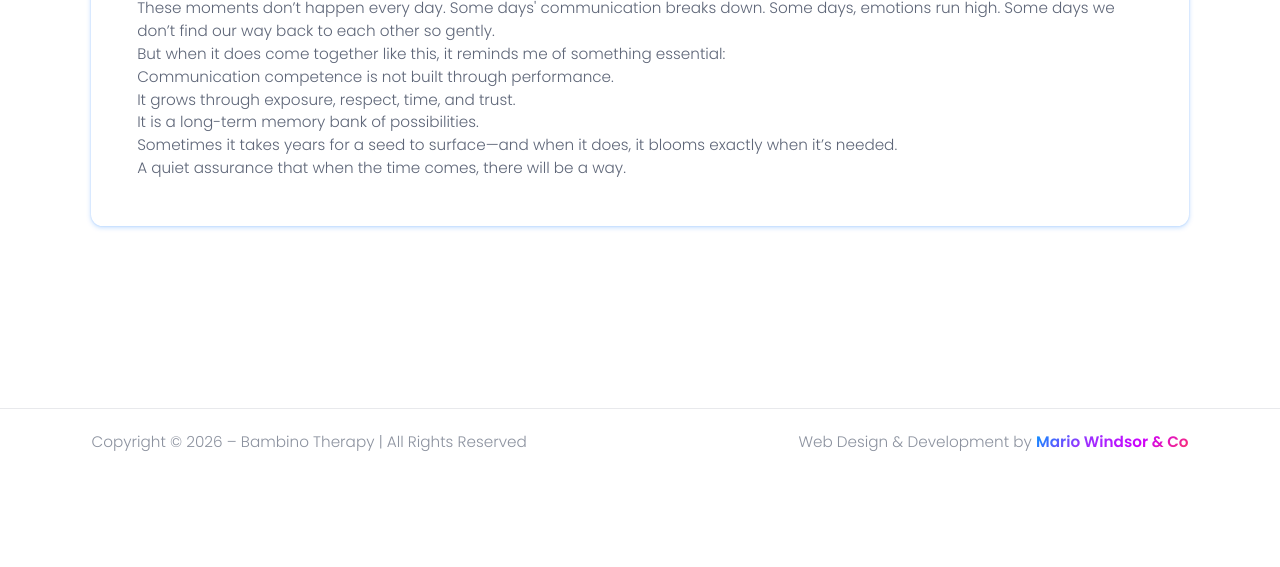
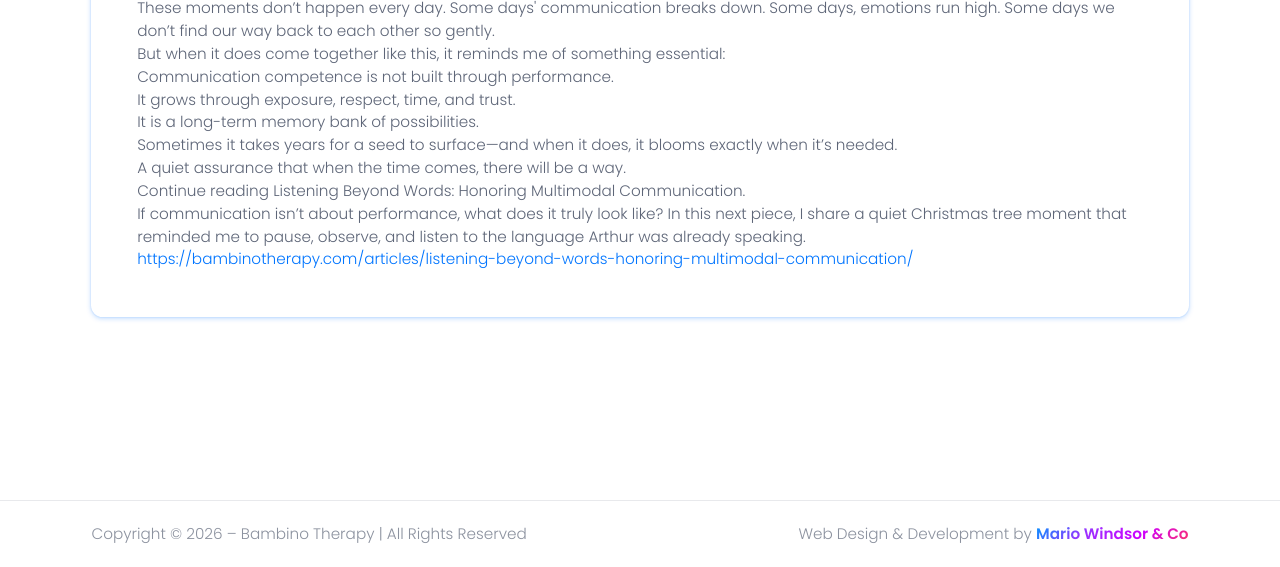
Before and after one commit to MarioWindsor/bamnio-website, an Eleventy site: page articles/breaking-communication-barriers-what-arthur-taught-me-about-patience-and-trust.md in a window 1280 px wide. Shown: the part 4979-5546 px from the top of the page. Before the commit the page ends 5455 px from the top, so only its background shows below. Built offline with nearby package versions, Linux system fonts and the light colour scheme; Eleventy itself is replaced by a stand-in of ours; files that its build step writes are made by us from their sources.

Commit message:
Update Articles “breaking-communication-barriers-what-arthur-taught-me-about-patience-and-trust”

```diff
--- a/articles/breaking-communication-barriers-what-arthur-taught-me-about-patience-and-trust.md
+++ b/articles/breaking-communication-barriers-what-arthur-taught-me-about-patience-and-trust.md
@@ -79,3 +79,13 @@ It is a long-term memory bank of possibilities.
 Sometimes it takes years for a seed to surface—and when it does, it blooms exactly when it’s needed.
 
 A quiet assurance that when the time comes, there will be a way.
+
+
+
+Continue reading Listening Beyond Words: Honoring Multimodal Communication.
+
+If communication isn’t about performance, what does it truly look like? In this next piece, I share a quiet Christmas tree moment that reminded me to pause, observe, and listen to the language Arthur was already speaking.
+
+
+
+<https://bambinotherapy.com/articles/listening-beyond-words-honoring-multimodal-communication/>
```
